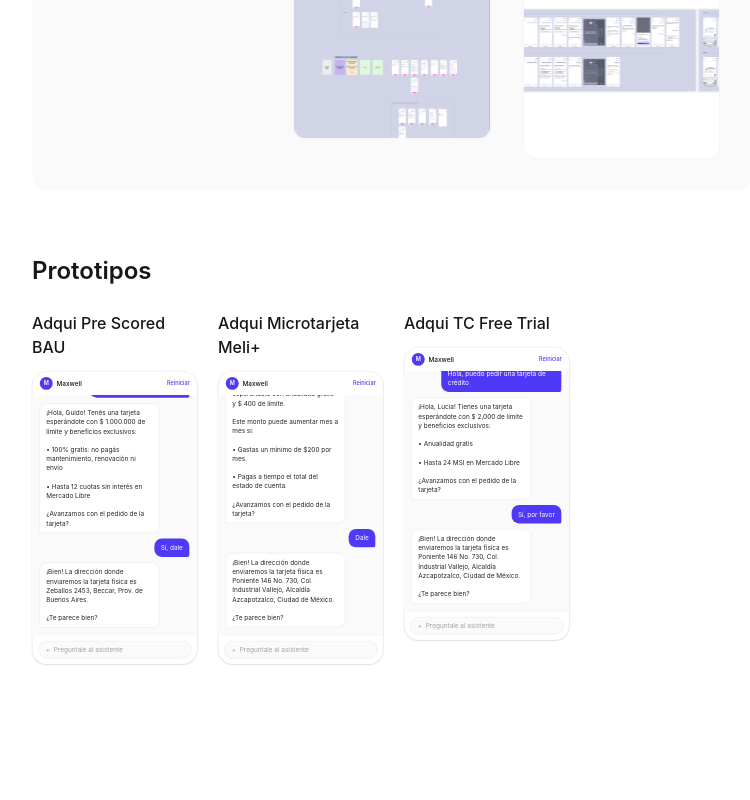
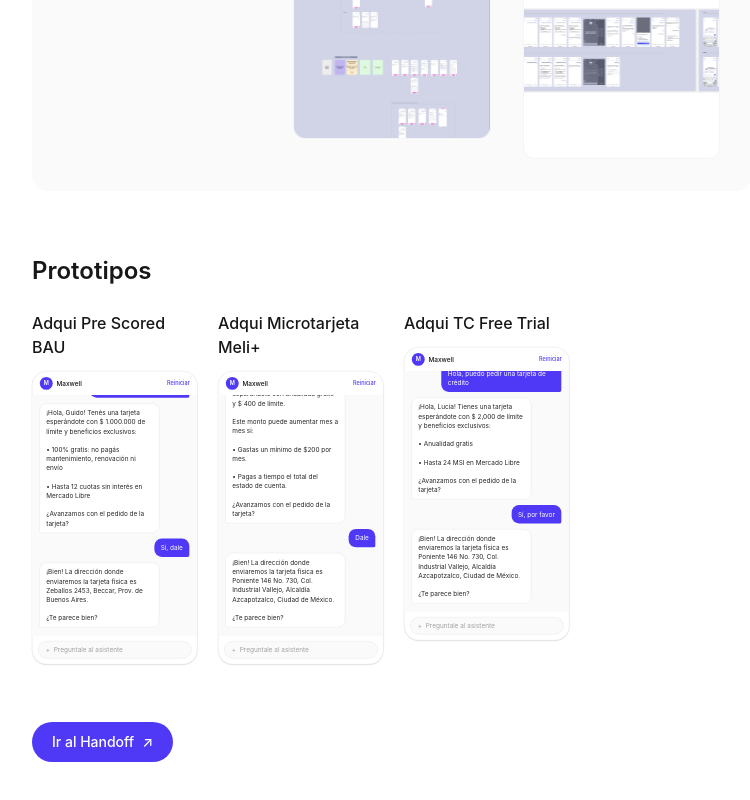
Before and after one commit to guidosantolin-cell/guidosantolin-cell.github.io, a React (Vite) app: page /#/proyecto/flujo-adqui-tc-en-maxwell in a window 1280 px wide. Shown: the part 2897-3697 px from the top of the page, without its empty margins (248-998 px from the left). Before the commit the page ends 3651 px from the top, so only its background shows below. Built offline with nearby package versions, Linux system fonts and the light colour scheme.

Commit message:
Agrega botón "Ir al Handoff" al final del proyecto MAGO
Reutiliza el mismo estilo de pill ya usado en otros proyectos en vez de una imagen grande, enlazando al archivo de Handoff en Figma.

Co-Authored-By: Claude Sonnet 5 <noreply@anthropic.com>

```diff
--- a/src/data/projects.ts
+++ b/src/data/projects.ts
@@ -216,6 +216,8 @@ export const projects: CaseStudy[] = [
         interactive: 'tc-free-trial',
       },
     ],
+    handoffLink:
+      'https://www.figma.com/design/pAiJw2UULraXm0nXdhwbRg/%F0%9F%8C%8E-Maxwell-Conversacional--Handoff-?node-id=1-8&p=f&t=WFuIZbU58Zmz4sEh-0',
   },
   {
     slug: 'usuarios-con-tc-en-otra-cuenta',
--- a/src/pages/CaseStudy.tsx
+++ b/src/pages/CaseStudy.tsx
@@ -603,6 +603,20 @@ export function CaseStudy() {
           )}
         </div>
       )}
+
+      {!project.outcome && project.handoffLink && (
+        <div className="mt-16">
+          <a
+            href={project.handoffLink}
+            target="_blank"
+            rel="noreferrer"
+            className="inline-flex items-center gap-2 rounded-full bg-indigo-600 px-5 py-2.5 text-sm font-medium text-white transition hover:bg-indigo-700"
+          >
+            Ir al Handoff
+            <span aria-hidden>↗</span>
+          </a>
+        </div>
+      )}
     </main>
   )
 }
```
